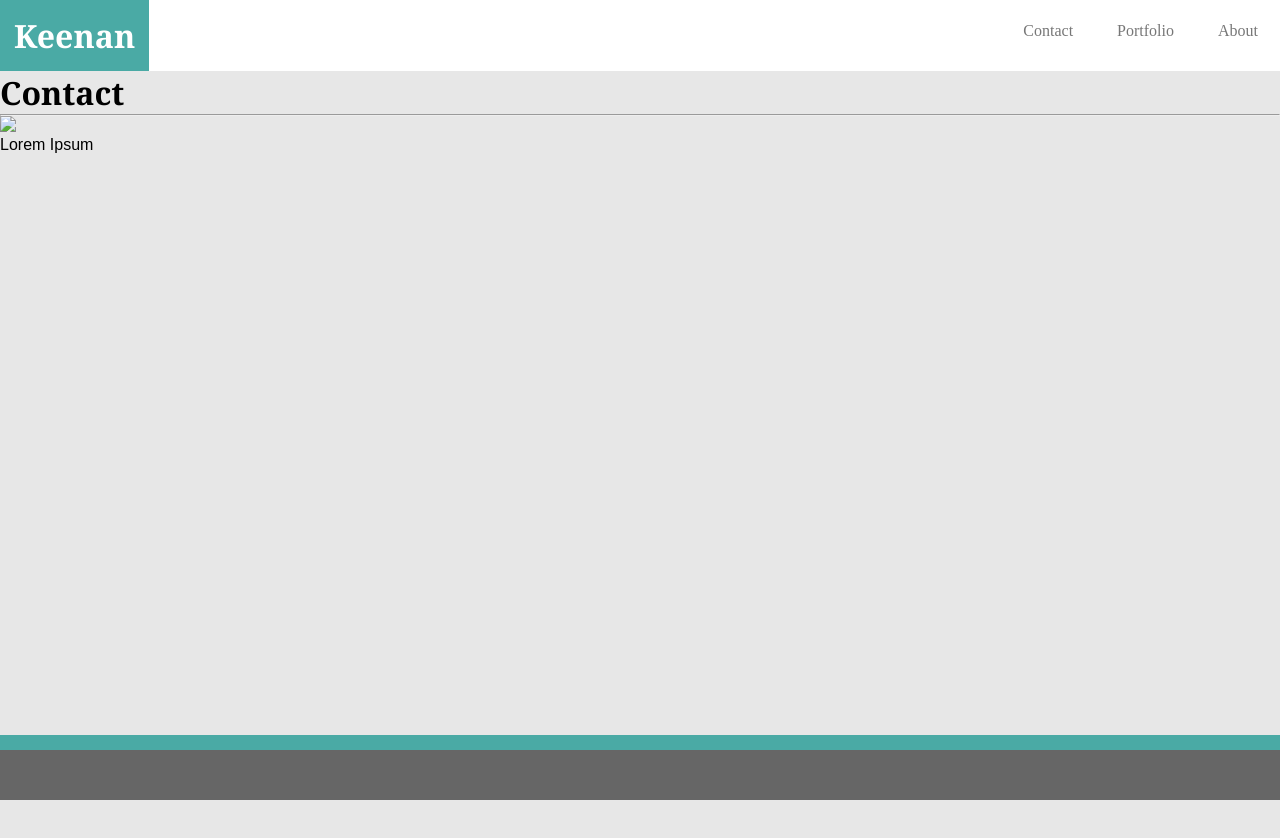
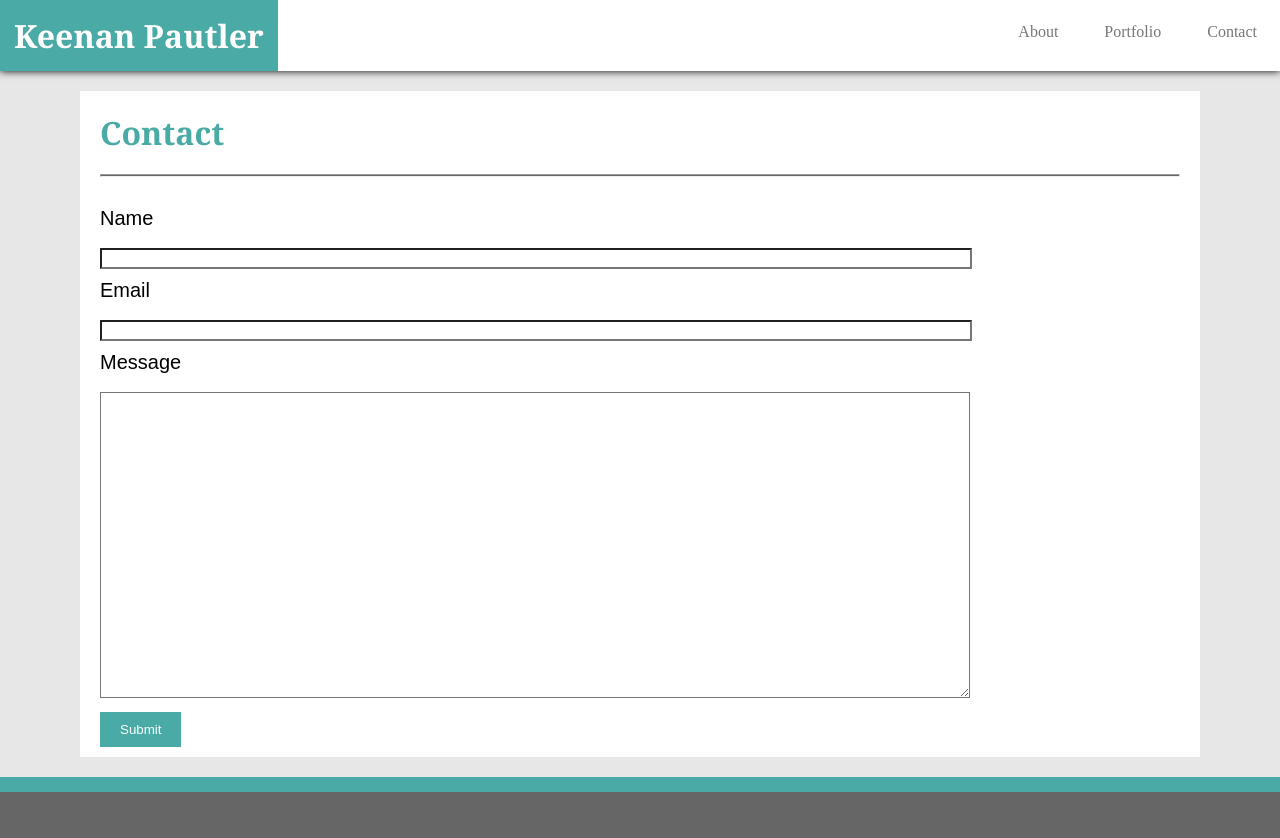
Before and after one commit to kepa4/basic-portfolio, a plain HTML site: page contact.html in a window 1280 px wide. Before the commit the page ends 800 px from the top, so only its background shows below. Drawn offline with Linux system fonts and the light colour scheme.

Commit message:
Finished the contact form and styling for all the pages

```diff
--- a/assets/style.css
+++ b/assets/style.css
@@ -35,7 +35,7 @@
     display: block;
     color: #777777;
     text-align: center;
-    padding: 22px 22px;
+    padding: 23px;
     text-decoration: none;
     background-color: white;
     float: left;
@@ -68,6 +68,11 @@
 
 .content hr {
     margin-bottom: 20px;
+    margin-left: 20px;
+    margin-right: 20px;
+    height: 1px;
+    background-color: #666666;
+
 }
 
 .content p {
@@ -76,18 +81,24 @@
     padding: 0px 0px 10px 0px;
 }
 
+.content p#aboutMe {
+    margin: 20px;
+}
+
+
 .content img {
     float: left;
-    margin: 0px 10px;
+}
 
+.content img#aboutMe {
+    float: left;
+    margin: 0px 20px;
 }
 
 .footerContainer {
-    position: fixed;
-    left: 0;
-    bottom: 0;
-    width: 100%;
-    text-align: center;
+    background-color: #efefef;
+    flex: 0 0 50px;
+    margin-top: auto;
 
 }
 
@@ -114,7 +125,7 @@
     float: left;
     position: relative;
     left: 0px;
-    margin: 10px;
+    margin: 0px 0px 20px 20px;
     background-color: white;
     display: table;
 }
@@ -136,4 +147,50 @@
     position: absolute;
     width: 100%;
     top: 80%;
+    line-height: 30px;
 }
+
+body {
+    display: flex;
+    flex-direction: column;
+    min-height: 100vh;
+  }
+
+.content form {
+    padding: 0px 20px;
+    background-color: white;
+}
+
+.content form p {
+   padding: 10px 0px 0px 0px;
+}
+
+input {
+    width: 80%;
+    background-color: white;
+    margin: 0;
+}
+
+textarea {
+    position: relative;
+    height: 300px;
+    width: 80%;
+    background-color: white;
+}
+
+button {
+    padding: 10px 20px;
+    margin: 10px 20px;
+    background-color: #4aaaa5;
+    border: none;
+    color: white;
+
+}
+
+button:hover {
+    background-color: #388581;
+}
+
+button:active {
+    background-color: #173836;
+}
--- a/contact.html
+++ b/contact.html
@@ -12,18 +12,32 @@
 <body>
     <div class="navbar">
         <ul>
-            <h1 class="header">Keenan</h1>
+            <h1 class="header">Keenan Pautler</h1>
+            <li><a href="contact.html">Contact</a></li>
+            <li><a href="portfolio.html">Portfolio</a></li>
             <li><a href="index.html">About</a></li>
-            <li><a href="portfolio.html">Portfolio</a></li>
-            <li><a href="contact.html">Contact</a></li>
         </ul>
     </div>
 
-    <h1>Contact</h1>
-    <hr />
-    <img src="#" />
-    <p>Lorem Ipsum</p>
+    <div class="content">
+        <h2>Contact</h2>
+        <hr />
+        <form>
+            <p>Name</p><br>
+            <input type="text" name="name" value="">
+            <br>
+            <p>Email</p><br>
+            <input type="text" name="email" value="">
+            <br>
+            <p>Message</p><br>
+            <textarea type="text" name="message" value=""></textarea>
+            <br>
+        </form>
+        <button>
+            Submit
+        </button>
 
+    </div>
     <div class="footerContainer">
         <div class="footerLine"></div>
         <div class="footer"></div>
```
Also changed, not shown: index.html (+5 -5 lines), portfolio.html (+9 -9 lines), assets/portfolio-picture1.jpeg (added), assets/portfolio-picture2.jpeg (added), assets/portfolio-picture3.jpeg (added), assets/portfolio-picture4.jpeg (added), assets/portfolio-picture5.jpeg (added), assets/portfolio-picture6.jpeg (added).
